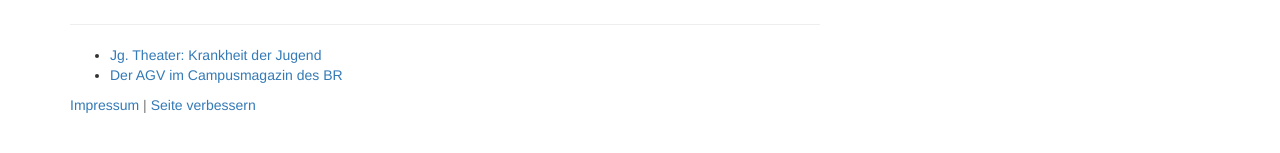
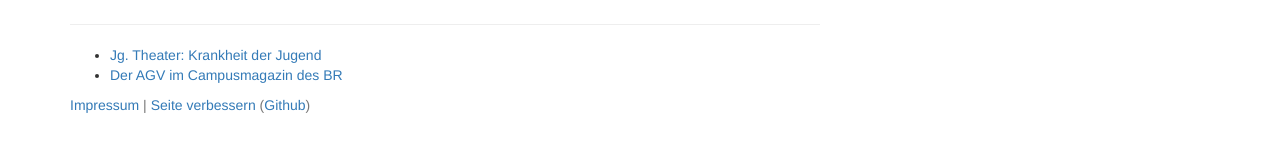
Before and after one commit to MyOldStuff/agvm.github.io, a Jekyll site: the page built from index.html, in a window 1280 px wide. Shown: the part 147-300 px from the top of the page. Built offline with Jekyll 4.4.1, drawn with Linux system fonts in a browser that asks for light colours; nearby versions of some CDN libraries.

```diff
--- a/_layouts/default.html
+++ b/_layouts/default.html
@@ -24,7 +24,8 @@
       <p class="text-muted">
         <a href="/impressum.html">Impressum</a>
         |
-        <a href="{{site.github.repository_url}}/blob/master/{% if page.relative_path %}{{page.relative_path}}{% else %}{{page.path}}{% endif %}" target="_blank">Seite verbessern</a>
+        <a href="http://prose.io/#{{site.repo}}/edit/{{site.branch}}/{% if page.relative_path %}{{page.relative_path}}{% else %}{{page.path}}{% endif %}" target="_blank" rel="nofollow">Seite verbessern</a>
+        (<a href="{{site.github.repository_url}}/blob/{{site.branch}}/{% if page.relative_path %}{{page.relative_path}}{% else %}{{page.path}}{% endif %}" target="_blank" rel="nofollow">Github</a>)
       </p>
     </footer>
     <!-- jQuery (necessary for Bootstrap's JavaScript plugins) -->
```
